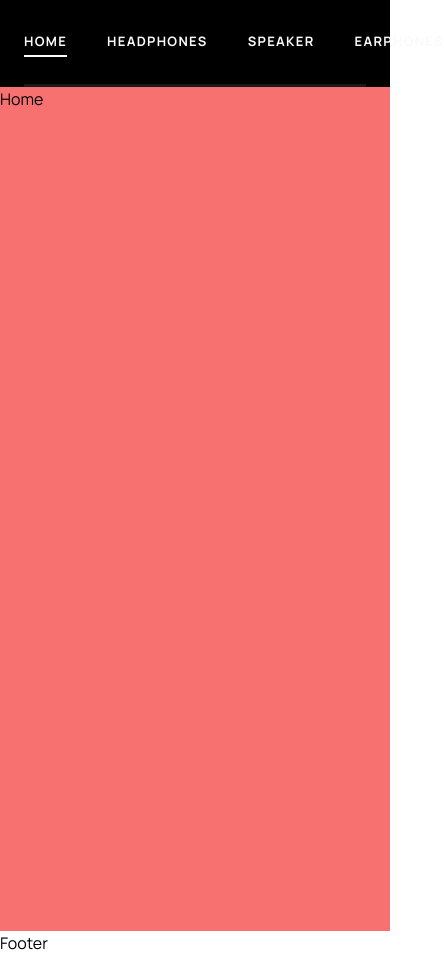
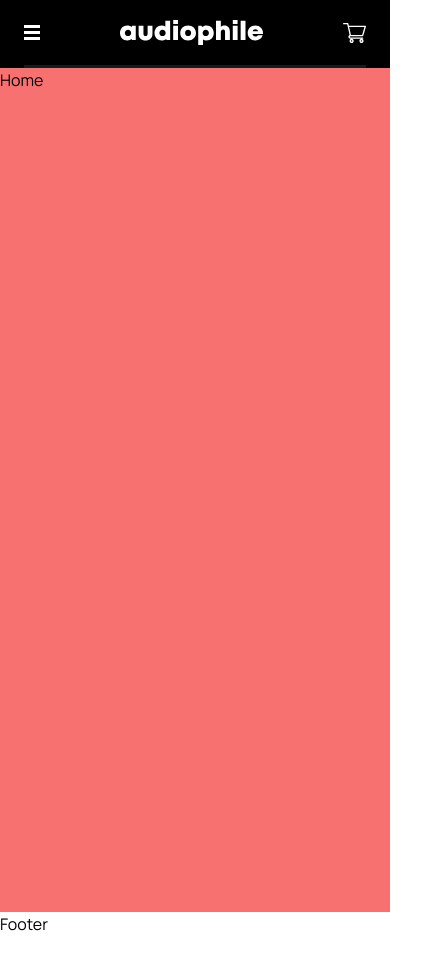
Before and after one commit to MonarchRyuzaki/Audiophile, a React app in the folder client/: page / in a window 390 px wide. Shown: the whole page, 444 px wide, since content can reach past the window. Built offline with nearby package versions, Linux system fonts and the light colour scheme; the HTML template or start-up script is replaced by a standard one.

Commit message:
Feature: Navbar Working and Responsive

```diff
--- a/client/src/components/Navbar.jsx
+++ b/client/src/components/Navbar.jsx
@@ -1,9 +1,12 @@
+import { useState } from "react";
 import { Link, NavLink } from "react-router-dom";
 import cart from "../assets/shared/desktop/icon-cart.svg";
 import logo from "../assets/shared/desktop/logo.svg";
+import hamburger from "../assets/shared/tablet/icon-hamburger.svg";
 import "./hoverAnimation.css";
 
 const Navbar = () => {
+  const [toggle, setToggle] = useState(false);
   const activeStyles = {
     textDecoration: "underline",
     textUnderlineOffset: "0.55rem",
@@ -12,34 +15,34 @@ const Navbar = () => {
   return (
     <div className="bg-black flex justify-center items-center px-6 sm:px-16 sticky top-0 z-50">
       <div className="w-full max-w-[1280px]">
-        <div className="flex justify-between py-8 border-b-[#fafafa1a] border-b-[3px]">
+        <div className="xl:flex justify-between py-8 border-b-[#fafafa1a] border-b-[3px] hidden">
           <Link to=".">
-            <img src={logo} alt="" />
+            <img src={logo} alt="" className="cursor-pointer" />
           </Link>
           <div className="flex justify-between gap-10 mr-[14rem]">
             <NavLink
-              className="text-primary font-bold uppercase text-[.8125rem] tracking-widest hover-underline-animation"
+              className="text-primary font-bold uppercase text-[.8125rem] tracking-widest hover-underline-animation cursor-pointer"
               style={({ isActive }) => (isActive ? activeStyles : null)}
               to="."
             >
               Home
             </NavLink>
             <NavLink
-              className="text-primary font-bold uppercase text-[.8125rem] tracking-widest hover-underline-animation"
+              className="text-primary font-bold uppercase text-[.8125rem] tracking-widest hover-underline-animation cursor-pointer"
               style={({ isActive }) => (isActive ? activeStyles : null)}
               to="headphones"
             >
               Headphones
             </NavLink>
             <NavLink
-              className="text-primary font-bold uppercase text-[.8125rem] tracking-widest hover-underline-animation"
+              className="text-primary font-bold uppercase text-[.8125rem] tracking-widest hover-underline-animation cursor-pointer"
               style={({ isActive }) => (isActive ? activeStyles : null)}
               to="speakers"
             >
               Speaker
             </NavLink>
             <NavLink
-              className="text-primary font-bold uppercase text-[.8125rem] tracking-widest hover-underline-animation"
+              className="text-primary font-bold uppercase text-[.8125rem] tracking-widest hover-underline-animation cursor-pointer"
               style={({ isActive }) => (isActive ? activeStyles : null)}
               to="earphones"
             >
@@ -47,8 +50,43 @@ const Navbar = () => {
             </NavLink>
           </div>
           <Link to="checkout">
-            <img src={cart} alt="" />
+            <img src={cart} alt="" className="cursor-pointer" />
           </Link>
+        </div>
+        <div className="xl:hidden flex justify-between items-center py-5 border-b-[#fafafa1a] border-b-[3px]">
+          <img src={hamburger} alt="" onClick={() => setToggle(prev => !prev)} />
+          <Link to=".">
+            <img src={logo} alt="" className="cursor-pointer" />
+          </Link>
+          <Link to="checkout">
+            <img src={cart} alt="" className="cursor-pointer" />
+          </Link>
+        </div>
+        <div className={`${toggle?"flex" : "hidden"} xl:hidden flex flex-col gap-5 py-5 `}>
+        <NavLink
+              className="text-primary font-bold uppercase text-[.8525rem] tracking-widest cursor-pointer text-center"
+              to="."
+            >
+              Home
+            </NavLink>
+            <NavLink
+              className="text-primary font-bold uppercase text-[.8525rem] tracking-widest cursor-pointer text-center"
+              to="headphones"
+            >
+              Headphones
+            </NavLink>
+            <NavLink
+              className="text-primary font-bold uppercase text-[.8525rem] tracking-widest cursor-pointer text-center"
+              to="speakers"
+            >
+              Speaker
+            </NavLink>
+            <NavLink
+              className="text-primary font-bold uppercase text-[.8525rem] tracking-widest cursor-pointer text-center"
+              to="earphones"
+            >
+              Earphones
+            </NavLink>
         </div>
       </div>
     </div>
```
